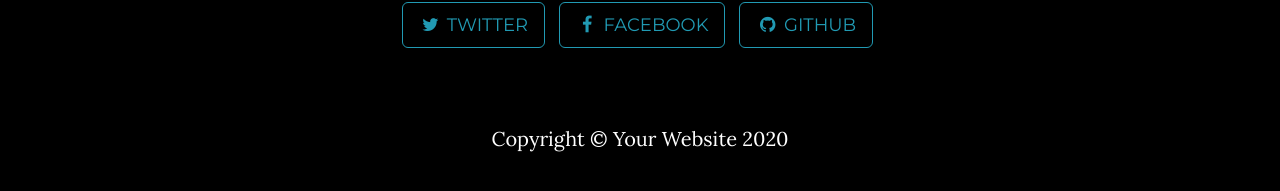
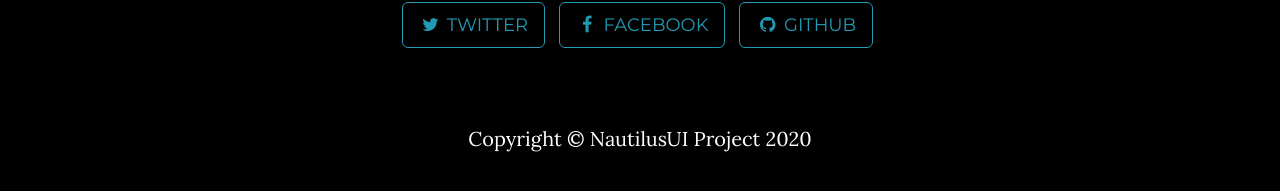
Before and after one commit to yeahdongcn/yeahdongcn.github.io, a Jekyll site: the page built from docs/index.html, in a window 1280 px wide and 900 px high, scrolled down 1914 px. Shown: the part 695-886 px from the top of the window. Built offline with Jekyll 4.4.1, drawn with Linux system fonts in a browser that asks for light colours.

Commit message:
Update _config.yml

```diff
--- a/docs/_config.yml
+++ b/docs/_config.yml
@@ -10,7 +10,7 @@ color:
   links: '#219ab3'
 
 # Footer settings
-footer: Your Website
+footer: NautilusUI Project
 
 # Social networks usernames (many more available: google-plus, flickr, dribbble, pinterest, instagram, tumblr, linkedin, etc.)
 social:
```
